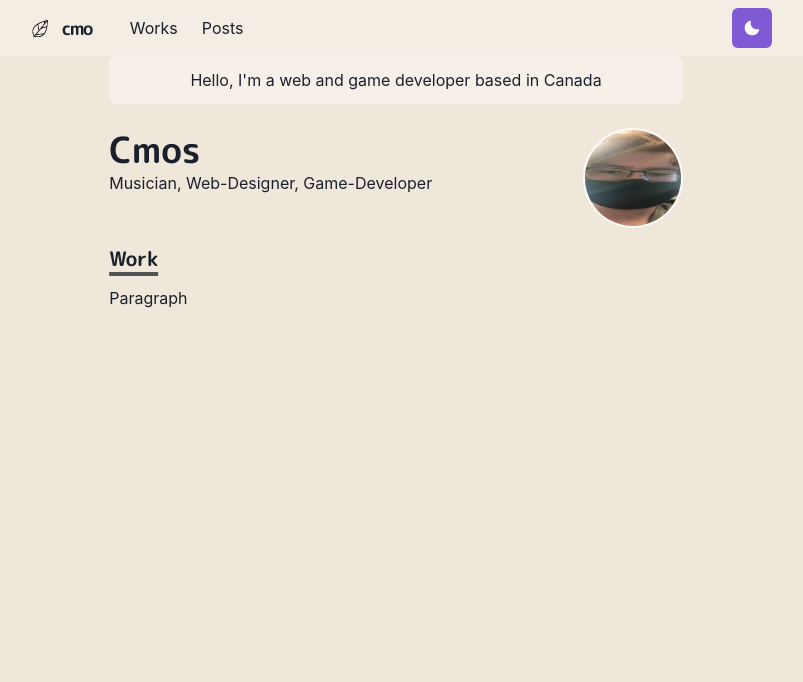
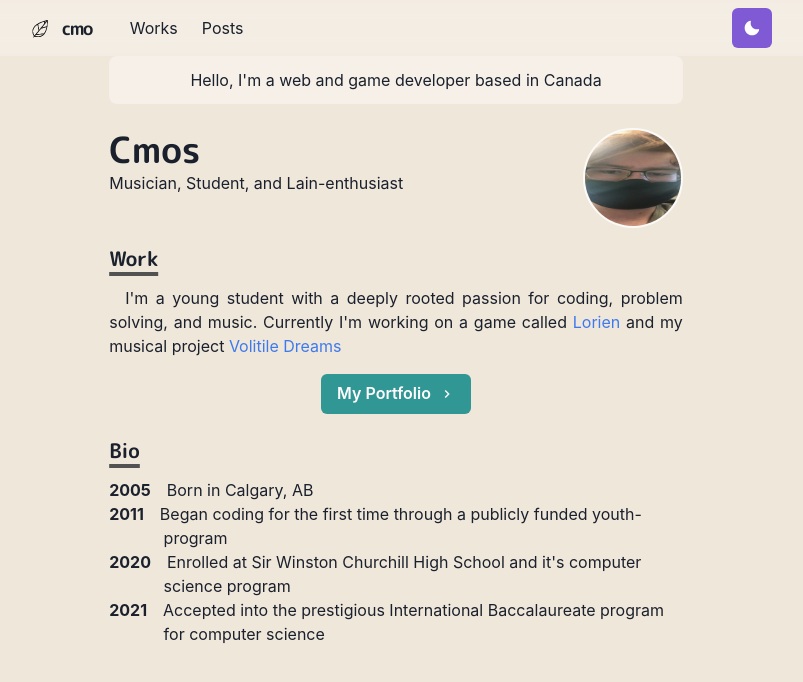
Before and after one commit to MaesLotws/cmos.studio, a Next.js app: page / in a window 1280 px wide. Shown: the top 682 px of the page, without its empty margins (244-1047 px from the left). Built offline with nearby package versions, Linux system fonts and the light colour scheme.

Commit message:
nightly build

```diff
--- /dev/null
+++ b/componenets/bio.js
@@ -0,0 +1,12 @@
+import { Box } from "@chakra-ui/react"
+import styled from "@emotion/styled"
+
+export const BioSection = styled(Box)`
+    padding-left: 3.4em;
+    text-indent: -3.4em;
+`
+
+export const BioYear = styled.span`
+    font-weight: bold;
+    margin-right: 1em;
+`
--- /dev/null
+++ b/componenets/paragraph.js
@@ -0,0 +1,8 @@
+import styled from "@emotion/styled";
+
+const Paragraph = styled.p`
+    text-align: justify;
+    text-indent: 1em;
+`
+
+export default Paragraph
--- a/componenets/section.js
+++ b/componenets/section.js
@@ -2,19 +2,19 @@ import { motion } from 'framer-motion'
 import { chakra, shouldForwardProp } from '@chakra-ui/react'
 
 const StyledDiv = chakra(motion.div, {
-    shouldForwardProp: prop => {
-        return shouldForwardProp(prop) || prop === 'transition'
-    }
+  shouldForwardProp: prop => {
+    return shouldForwardProp(prop) || prop === 'transition'
+  }
 })
 
-const Section = ({children, delay=0}) => (
-    <StyledDiv
-    initial={{y:10, opacity:0}}
-    animate={{y:0, opacity:1}}
-    transition={{duration:0.8}, delay}
+const Section = ({ children, delay = 0 }) => (
+  <StyledDiv
+    initial={{ y: 10, opacity: 0 }}
+    animate={{ y: 0, opacity: 1 }}
+    transition={{ duration: 0.8, delay }}
     mb={6}>
     {children}
-    </StyledDiv>
+  </StyledDiv>
 )
 
 export default Section
--- a/componenets/theme-toggle-button.js
+++ b/componenets/theme-toggle-button.js
@@ -1,17 +1,29 @@
-import { IconButton, useColorMode, useColorModeValue} from "@chakra-ui/react";
+import { AnimatePresence, motion } from 'framer-motion'
+import { IconButton, useColorMode, useColorModeValue } from '@chakra-ui/react'
 import { SunIcon, MoonIcon } from '@chakra-ui/icons'
 
 const ThemeToggleButton = () => {
-    const { toggleColorMode } = useColorMode()
+  const { toggleColorMode } = useColorMode()
 
-    return(
+  return (
+    <AnimatePresence exitBeforeEnter initial={false}>
+      <motion.div
+        style={{ display: 'inline-block' }}
+        key={useColorModeValue('light', 'dark')}
+        initial={{ y: -20, opacity: 0 }}
+        animate={{ y: 0, opacity: 1 }}
+        exit={{ y: 20, opacity: 0 }}
+        transition={{ duration: 0.2 }}
+      >
         <IconButton
           aria-label="Toggle theme"
           colorScheme={useColorModeValue('purple', 'orange')}
           icon={useColorModeValue(<MoonIcon />, <SunIcon />)}
           onClick={toggleColorMode}
         ></IconButton>
-    )
+      </motion.div>
+    </AnimatePresence>
+  )
 }
 
 export default ThemeToggleButton
--- a/pages/index.js
+++ b/pages/index.js
@@ -1,5 +1,9 @@
-import { Container, Box, Heading, Image, useColorModeValue } from "@chakra-ui/react"
+import { Container, Box, Button, Heading, Image, useColorModeValue, Link } from "@chakra-ui/react"
 import Section from "../componenets/section"
+import Paragraph from "../componenets/paragraph"
+import NextLink from 'next/link'
+import { ChevronRightIcon } from "@chakra-ui/icons"
+import { BioSection, BioYear } from "../componenets/bio"
 
 const Page = () => {
     return(
@@ -12,7 +16,7 @@ const Page = () => {
             <Heading as="h2" variant="page-title">
                 Cmos
             </Heading>
-            <p>Musician, Web-Designer, Game-Developer</p>
+            <p>Musician, Student, and Lain-enthusiast</p>
             </Box>
             <Box flexShrink={0} mt={{base:4, md:0}} ml={{md: 6}} align = "center">
                 <Image borderColor="whiteAlpha.800" borderWidth = {2} borderStyle = "solid" maxWidth="100px" display="inline-block" borderRadius="full" src="/images/cmos.jpg" alt="cmos"/>
@@ -23,9 +27,48 @@ const Page = () => {
                 <Heading as="h3" variant="section-title">
                     Work
                 </Heading>
-                <p>
-                    Paragraph
-                </p>
+                <Paragraph>
+                    I&apos;m a young student with a deeply rooted passion for coding, problem solving, and music. Currently I&apos;m working on a game called {''}
+                    <NextLink href="/works/lorien"><Link>Lorien </Link></NextLink>
+                    and my musical project {''}
+                    <NextLink href="/projects/volitiledreams"><Link>Volitile Dreams</Link></NextLink>
+                </Paragraph>
+            <Box align="center" my={4}>
+                <NextLink href = "works/">
+                    <Button rightIcon={<ChevronRightIcon/>} colorScheme="teal">
+                        My Portfolio
+                    </Button>
+                </NextLink>
+            </Box>
+            </Section>
+            <Section delay={0.2}>
+                <Heading as="h3" variant="section-title">
+                    Bio
+                </Heading>
+                <BioSection>
+                    <BioYear>
+                        2005
+                    </BioYear>
+                    Born in Calgary, AB
+                </BioSection>
+                <BioSection>
+                    <BioYear>
+                        2011
+                    </BioYear>
+                    Began coding for the first time through a publicly funded youth-program
+                </BioSection>
+                <BioSection>
+                    <BioYear>
+                        2020
+                    </BioYear>
+                    Enrolled at Sir Winston Churchill High School and it&apos;s computer science program
+                </BioSection>
+                <BioSection>
+                    <BioYear>
+                        2021
+                    </BioYear>
+                    Accepted into the prestigious International Baccalaureate program for computer science
+                </BioSection>
             </Section>
         </Container>
     )
```
Also changed, not shown: 1 other file (tests, documents, lock files or other folders).
